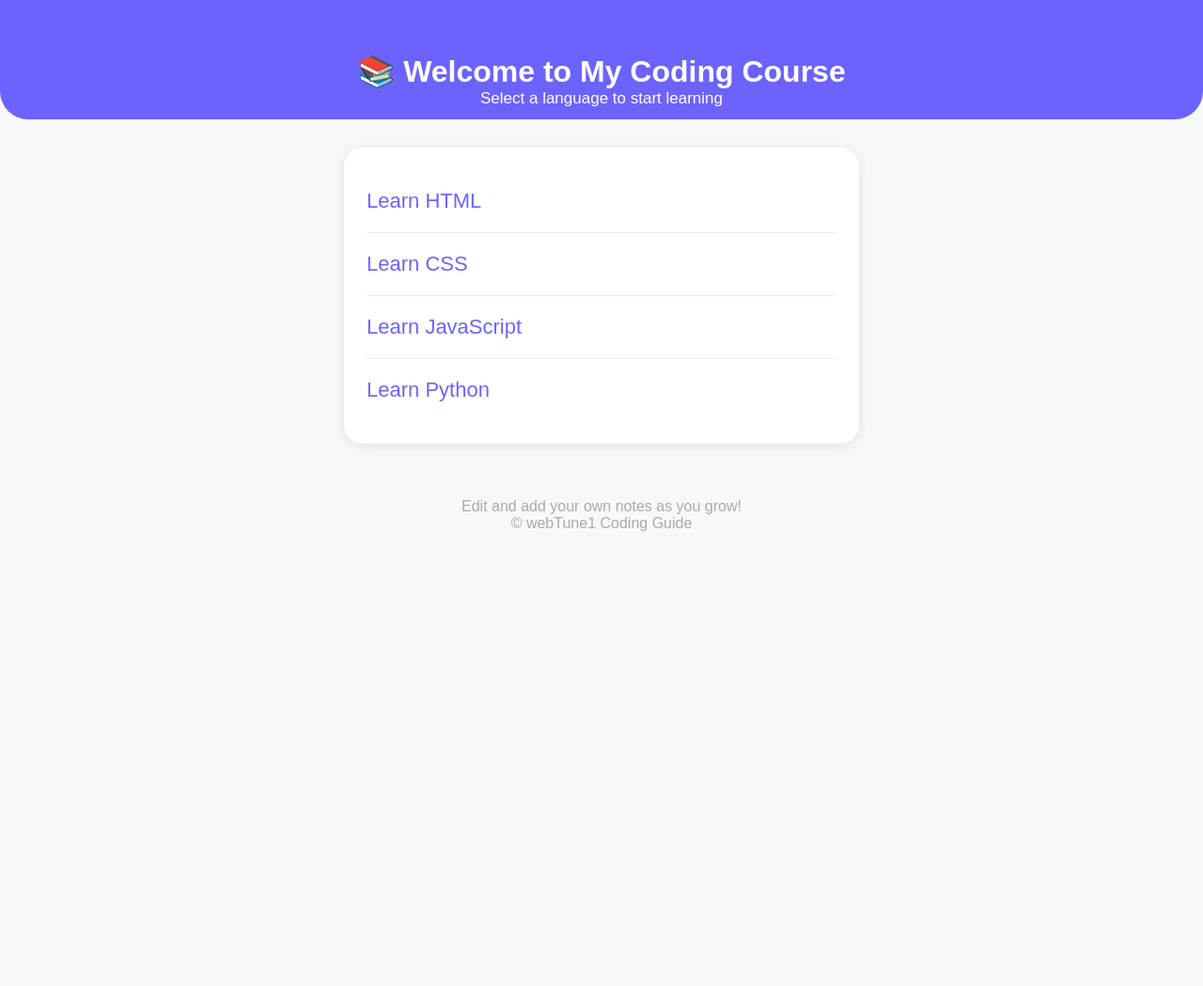
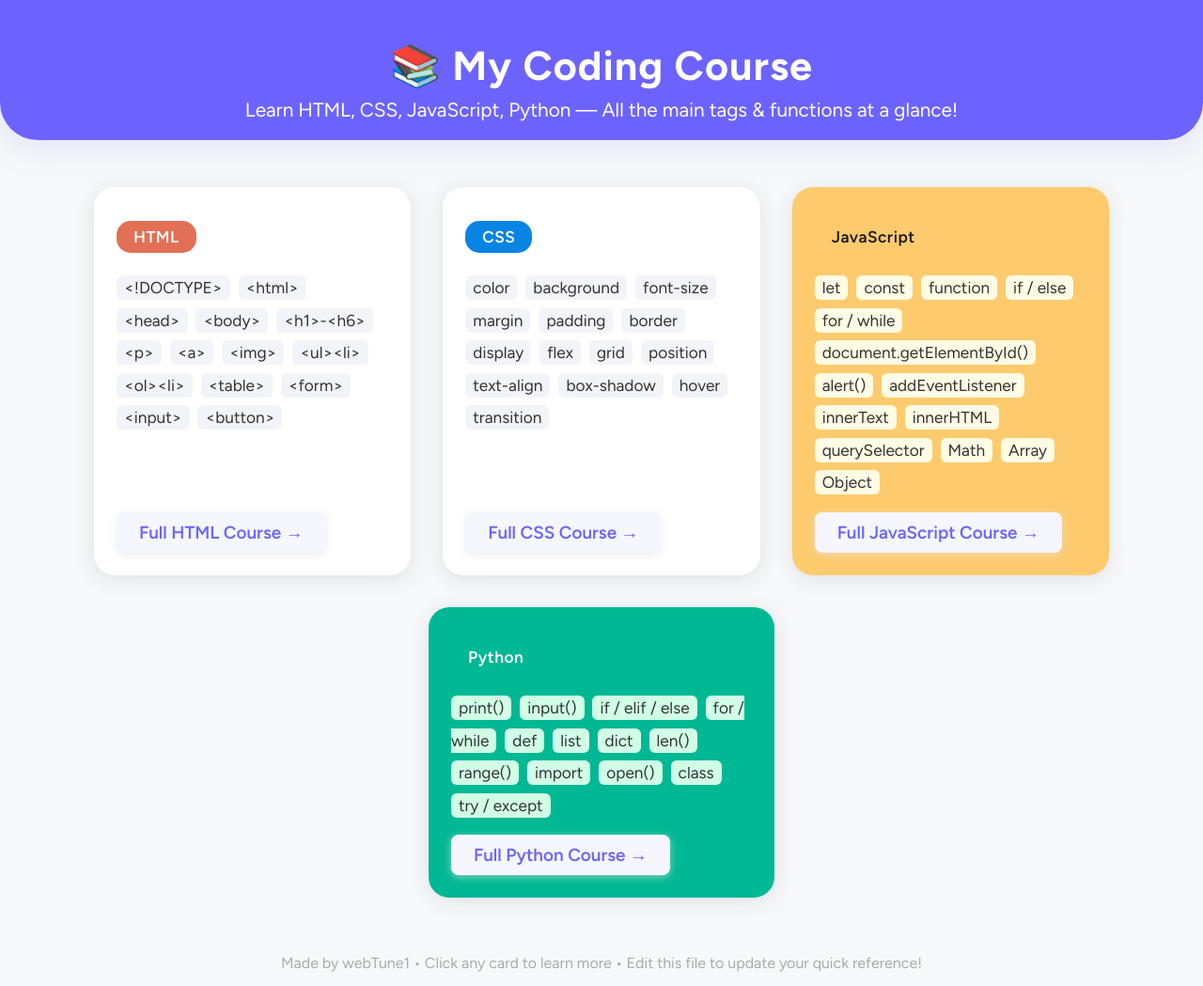
Before and after one commit to webTune1/code, a plain HTML site: page index.html in a window 1280 px wide. Shown: the whole page at 94% size. Before the commit the page ends 800 px from the top, so only its background shows below. Drawn offline with Linux system fonts and the light colour scheme.

Commit message:
Update index.html

```diff
--- a/index.html
+++ b/index.html
@@ -2,33 +2,239 @@
 <html lang="en">
 <head>
   <meta charset="UTF-8">
-  <title>Learn Coding - Home</title>
+  <title>My Coding Course - Home</title>
   <meta name="viewport" content="width=device-width,initial-scale=1.0">
+  <!-- Google Fonts for modern look -->
+  <link href="https://fonts.googleapis.com/css2?family=Figtree:wght@400;600;700&display=swap" rel="stylesheet">
   <style>
-    body { font-family: Arial, sans-serif; background: #f6f8fa; margin:0;padding:0; }
-    header { text-align:center; background:#6c63ff; color:#fff; padding:36px 0 12px 0; border-bottom-left-radius:30px; border-bottom-right-radius:30px;}
-    h1 {margin-bottom:0;}
-    .course-list { max-width:500px; margin:30px auto; background:#fff; border-radius:20px; box-shadow:0 2px 12px #e2e2e2; padding:24px;}
-    .course-list a { display:block; padding:20px 0; font-size:22px; color:#6c63ff; text-decoration:none; border-bottom:1px solid #eee; transition: background 0.2s;}
-    .course-list a:last-child { border-bottom:none;}
-    .course-list a:hover { background:#f0f0fa;}
-    footer { text-align:center; color:#aaa; margin-top:58px; padding-bottom:13px;}
+    :root {
+      --html: #e17055;
+      --css: #0984e3;
+      --js: #fdcb6e;
+      --py: #00b894;
+      --bg: #f6f8fa;
+      --card: #fff;
+      --accent: #6c63ff;
+      --shadow: 0 4px 20px #d4d4d4a8;
+    }
+    body {
+      font-family: 'Figtree', Arial, sans-serif;
+      background: var(--bg);
+      margin: 0;
+      padding: 0;
+      color: #1a1a1a;
+    }
+    header {
+      background: var(--accent);
+      color: #fff;
+      text-align: center;
+      padding: 44px 0 20px 0;
+      border-bottom-left-radius: 40px;
+      border-bottom-right-radius: 40px;
+      box-shadow: 0 6px 32px #a5a5f040;
+    }
+    h1 {
+      font-size: 2.7rem;
+      margin: 0 0 8px 0;
+      font-weight: 700;
+      letter-spacing: 1px;
+    }
+    .subtitle {
+      font-size: 1.3rem;
+      font-weight: 400;
+    }
+    .cards {
+      display: flex;
+      flex-wrap: wrap;
+      justify-content: center;
+      gap: 34px;
+      max-width: 1080px;
+      margin: 50px auto 24px auto;
+    }
+    .lang-card {
+      background: var(--card);
+      border-radius: 22px;
+      box-shadow: var(--shadow);
+      flex: 1 1 270px;
+      min-width: 270px;
+      max-width: 320px;
+      padding: 36px 24px 24px 24px;
+      display: flex;
+      flex-direction: column;
+      align-items: flex-start;
+      transition: transform 0.16s, box-shadow 0.16s;
+      position: relative;
+      overflow: hidden;
+    }
+    .lang-card:hover {
+      transform: translateY(-8px) scale(1.045);
+      box-shadow: 0 8px 32px #bdbdf1a6;
+      z-index: 2;
+    }
+    .lang-badge {
+      display: inline-block;
+      font-size: 1.08rem;
+      font-weight: 600;
+      letter-spacing: 0.5px;
+      padding: 7px 18px;
+      border-radius: 15px;
+      margin-bottom: 20px;
+      color: #fff;
+    }
+    .html { background: var(--html);}
+    .css { background: var(--css);}
+    .js { background: var(--js); color: #1a1a1a;}
+    .py { background: var(--py);}
+    .quicktags {
+      margin-bottom: 14px;
+      line-height: 2;
+    }
+    .quicktags code {
+      background: #f3f3fa;
+      color: #333;
+      border-radius: 6px;
+      padding: 3px 8px;
+      font-size: 1.08rem;
+      margin-right: 5px;
+      font-family: 'Figtree', monospace;
+    }
+    .js .quicktags code { background: #fffbe4; }
+    .css .quicktags code { background: #eaf2ff; }
+    .html .quicktags code { background: #ffe6e6; }
+    .py .quicktags code { background: #d0ffe6; }
+    .study-link {
+      margin-top: auto;
+      font-size: 1.18rem;
+      font-weight: 600;
+      color: var(--accent);
+      text-decoration: none;
+      background: #f5f6ff;
+      padding: 10px 24px;
+      border-radius: 8px;
+      box-shadow: 0 2px 8px #e2e2e2a0;
+      border: none;
+      transition: background 0.18s;
+      display: inline-block;
+    }
+    .study-link:hover {
+      background: var(--accent);
+      color: #fff;
+    }
+    footer {
+      text-align: center;
+      color: #aaa;
+      margin-top: 60px;
+      padding-bottom: 15px;
+      font-size: 1rem;
+    }
+    @media (max-width: 1000px) {
+      .cards { flex-direction: column; align-items: center;}
+      .lang-card { width: 90%; max-width: 500px; min-width: 0; }
+    }
+    @media (max-width: 600px) {
+      .cards { gap: 16px; }
+      .lang-card { padding: 24px 8vw 18px 8vw; }
+      h1 { font-size: 2rem;}
+    }
   </style>
 </head>
 <body>
   <header>
-    <h1>📚 Welcome to My Coding Course</h1>
-    <div style="font-size:17px;">Select a language to start learning</div>
+    <h1>📚 My Coding Course</h1>
+    <div class="subtitle">Learn HTML, CSS, JavaScript, Python — All the main tags & functions at a glance!</div>
   </header>
-  <div class="course-list">
-    <a href="html-study.html">Learn HTML</a>
-    <a href="css-study.html">Learn CSS</a>
-    <a href="js-study.html">Learn JavaScript</a>
-    <a href="python-study.html">Learn Python</a>
+  <div class="cards">
+
+    <!-- HTML Card -->
+    <div class="lang-card">
+      <span class="lang-badge html">HTML</span>
+      <div class="quicktags">
+        <code>&lt;!DOCTYPE&gt;</code>
+        <code>&lt;html&gt;</code>
+        <code>&lt;head&gt;</code>
+        <code>&lt;body&gt;</code>
+        <code>&lt;h1&gt;-&lt;h6&gt;</code>
+        <code>&lt;p&gt;</code>
+        <code>&lt;a&gt;</code>
+        <code>&lt;img&gt;</code>
+        <code>&lt;ul&gt;&lt;li&gt;</code>
+        <code>&lt;ol&gt;&lt;li&gt;</code>
+        <code>&lt;table&gt;</code>
+        <code>&lt;form&gt;</code>
+        <code>&lt;input&gt;</code>
+        <code>&lt;button&gt;</code>
+      </div>
+      <a class="study-link" href="html-study.html">Full HTML Course →</a>
+    </div>
+
+    <!-- CSS Card -->
+    <div class="lang-card">
+      <span class="lang-badge css">CSS</span>
+      <div class="quicktags">
+        <code>color</code>
+        <code>background</code>
+        <code>font-size</code>
+        <code>margin</code>
+        <code>padding</code>
+        <code>border</code>
+        <code>display</code>
+        <code>flex</code>
+        <code>grid</code>
+        <code>position</code>
+        <code>text-align</code>
+        <code>box-shadow</code>
+        <code>hover</code>
+        <code>transition</code>
+      </div>
+      <a class="study-link" href="css-study.html">Full CSS Course →</a>
+    </div>
+
+    <!-- JavaScript Card -->
+    <div class="lang-card js">
+      <span class="lang-badge js">JavaScript</span>
+      <div class="quicktags">
+        <code>let</code>
+        <code>const</code>
+        <code>function</code>
+        <code>if / else</code>
+        <code>for / while</code>
+        <code>document.getElementById()</code>
+        <code>alert()</code>
+        <code>addEventListener</code>
+        <code>innerText</code>
+        <code>innerHTML</code>
+        <code>querySelector</code>
+        <code>Math</code>
+        <code>Array</code>
+        <code>Object</code>
+      </div>
+      <a class="study-link" href="js-study.html">Full JavaScript Course →</a>
+    </div>
+
+    <!-- Python Card -->
+    <div class="lang-card py">
+      <span class="lang-badge py">Python</span>
+      <div class="quicktags">
+        <code>print()</code>
+        <code>input()</code>
+        <code>if / elif / else</code>
+        <code>for / while</code>
+        <code>def</code>
+        <code>list</code>
+        <code>dict</code>
+        <code>len()</code>
+        <code>range()</code>
+        <code>import</code>
+        <code>open()</code>
+        <code>class</code>
+        <code>try / except</code>
+      </div>
+      <a class="study-link" href="python-study.html">Full Python Course →</a>
+    </div>
+
   </div>
   <footer>
-    Edit and add your own notes as you grow! <br>
-    &copy; webTune1 Coding Guide
+    Made by webTune1 • Click any card to learn more • Edit this file to update your quick reference!
   </footer>
 </body>
 </html>
```
